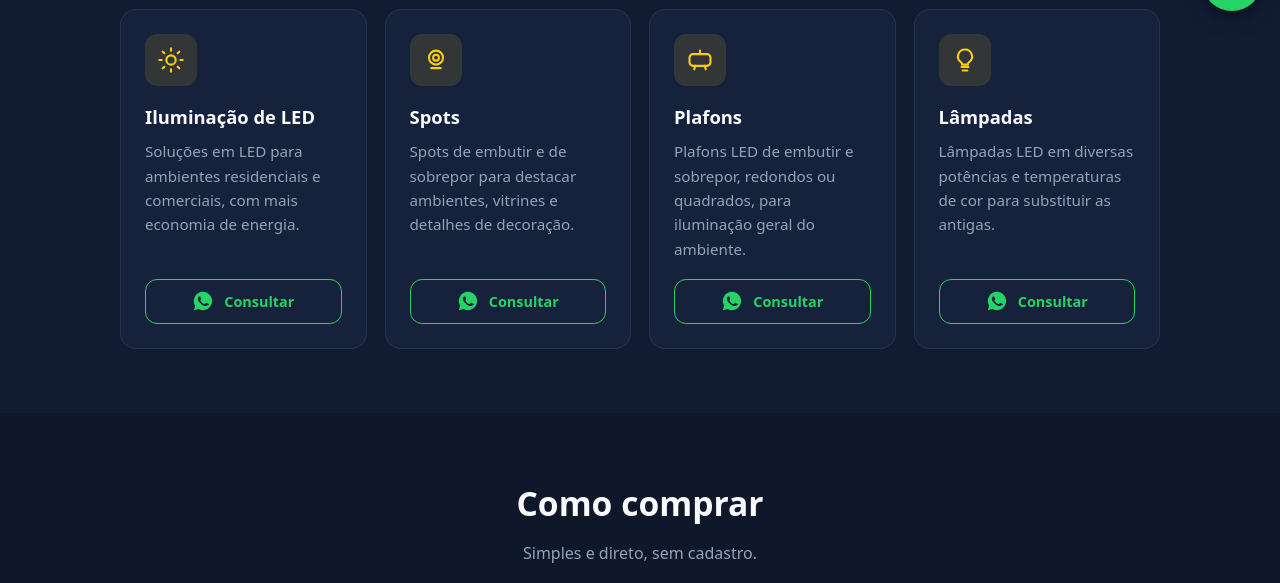
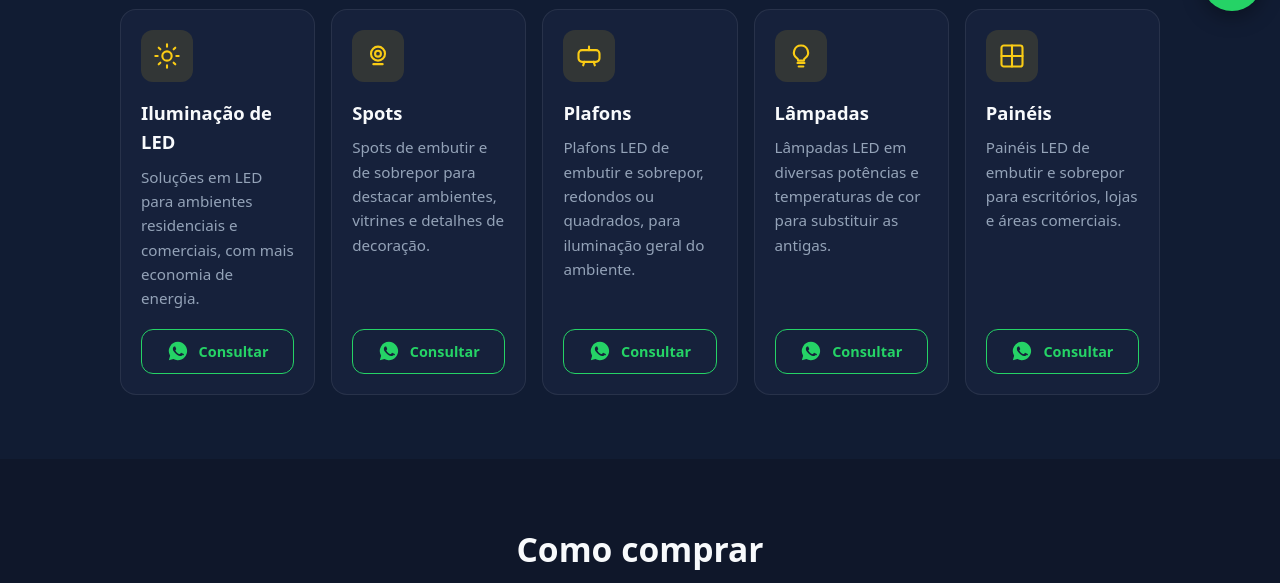
Before and after one commit to rodrigomendes80/afontedoled, a plain HTML site: page index.html in a window 1280 px wide. Shown: the part 771-1354 px from the top of the page. Drawn offline with Linux system fonts and the light colour scheme.

Commit message:
Titulo da pagina por produto (sitelinks), card Paineis, ancoras #como-funciona e #faq
Co-Authored-By: Claude Opus 5.5 <noreply@anthropic.com>
Claude-Session: https://claude.ai/code/session_01JkUMUZGEhK5y1nzNT4CqmD

```diff
--- a/index.html
+++ b/index.html
@@ -80,8 +80,8 @@
     .lead{color:var(--mut);text-align:center;max-width:620px;margin:0 auto 40px}
 
     /* Produtos */
-    .grid{display:grid;grid-template-columns:repeat(4,1fr);gap:18px}
-    .card{background:var(--card);border:1px solid var(--borda);border-radius:var(--raio);padding:24px;display:flex;flex-direction:column}
+    .grid{display:grid;grid-template-columns:repeat(5,1fr);gap:16px}
+    .card{background:var(--card);border:1px solid var(--borda);border-radius:var(--raio);padding:20px;display:flex;flex-direction:column}
     .card .ic{width:52px;height:52px;border-radius:12px;background:rgba(250,204,21,.12);display:flex;align-items:center;justify-content:center;margin-bottom:16px}
     .card .ic svg{width:28px;height:28px;stroke:var(--amarelo);fill:none;stroke-width:1.8;stroke-linecap:round;stroke-linejoin:round}
     .card h3{font-size:1.15rem;margin-bottom:8px}
@@ -172,8 +172,8 @@
       <div class="wrap hero-grid">
         <div>
           <span class="tag">💡 Atendimento em todo o estado de São Paulo</span>
-          <h1>Iluminação <em>LED</em> para sua casa, loja ou empresa</h1>
-          <p>Spots, plafons, lâmpadas e soluções completas em iluminação LED. Fale com a gente pelo WhatsApp e receba um orçamento sob medida para o seu projeto.</p>
+          <h1 id="hero-h1">Iluminação <em>LED</em> para sua casa, loja ou empresa</h1>
+          <p id="hero-p">Spots, plafons, lâmpadas e soluções completas em iluminação LED. Fale com a gente pelo WhatsApp e receba um orçamento sob medida para o seu projeto.</p>
           <div class="hero-ctas">
             <a class="btn wa-cta" href="#" data-cta="hero" data-produto="geral"><svg><use href="#wa"/></svg>Pedir orçamento pelo WhatsApp</a>
             <a class="btn outline" href="#produtos">Ver produtos</a>
@@ -215,12 +215,18 @@
             <p>Lâmpadas LED em diversas potências e temperaturas de cor para substituir as antigas.</p>
             <a class="btn sm outline wa-cta" href="#" data-cta="produto" data-produto="lampadas"><svg><use href="#wa"/></svg>Consultar</a>
           </article>
+          <article class="card">
+            <div class="ic"><svg viewBox="0 0 24 24"><rect x="3" y="3" width="18" height="18" rx="2"/><path d="M3 12h18M12 3v18"/></svg></div>
+            <h3>Painéis</h3>
+            <p>Painéis LED de embutir e sobrepor para escritórios, lojas e áreas comerciais.</p>
+            <a class="btn sm outline wa-cta" href="#" data-cta="produto" data-produto="paineis"><svg><use href="#wa"/></svg>Consultar</a>
+          </article>
         </div>
       </div>
     </section>
 
     <!-- COMO FUNCIONA -->
-    <section>
+    <section id="como-funciona">
       <div class="wrap">
         <h2>Como comprar</h2>
         <p class="lead">Simples e direto, sem cadastro.</p>
@@ -247,7 +253,7 @@
     </section>
 
     <!-- FAQ -->
-    <section>
+    <section id="faq">
       <div class="wrap">
         <h2>Perguntas frequentes</h2>
         <p class="lead">Ficou alguma dúvida? Chame no WhatsApp.</p>
@@ -317,7 +323,22 @@
       var leadId = 'AFL' + Date.now().toString(36).toUpperCase().slice(-5) +
                    Math.random().toString(36).slice(2, 4).toUpperCase();
 
-      var nomes = { 'iluminacao-led':'iluminação de LED', 'spots':'spots', 'plafons':'plafons', 'lampadas':'lâmpadas' };
+      var nomes = { 'iluminacao-led':'iluminação de LED', 'spots':'spots', 'plafons':'plafons', 'lampadas':'lâmpadas',
+                    'paineis':'painéis de LED', 'spots-plafons':'spots e plafons' };
+
+      // Título da página conforme o produto do anúncio/sitelink
+      var heros = {
+        'lampadas': ['Lâmpadas <em>LED</em> com orçamento pelo WhatsApp', 'Lâmpadas LED em diversas potências e temperaturas de cor para substituir as antigas e economizar energia. Diga o modelo ou o ambiente e receba o orçamento.'],
+        'spots': ['Spots <em>LED</em> de embutir e sobrepor', 'Spots para destacar ambientes, vitrines e detalhes de decoração. Ajudamos a escolher modelo, potência e cor da luz. Orçamento pelo WhatsApp.'],
+        'plafons': ['Plafons <em>LED</em> redondos e quadrados', 'Plafons de embutir e sobrepor para iluminação geral de casas, lojas e escritórios. Peça seu orçamento pelo WhatsApp.'],
+        'paineis': ['Painéis <em>LED</em> para comércio e escritório', 'Painéis LED de embutir e sobrepor para escritórios, lojas e obras. Envie a lista ou o projeto e receba o orçamento pelo WhatsApp.'],
+        'spots-plafons': ['Spots e Plafons <em>LED</em> de embutir e sobrepor', 'Spots, plafons e painéis LED para casa, loja e empresa. Ajudamos a escolher o modelo ideal. Orçamento pelo WhatsApp.']
+      };
+      if (heros[produtoUrl]) {
+        document.getElementById('hero-h1').innerHTML = heros[produtoUrl][0];
+        document.getElementById('hero-p').textContent = heros[produtoUrl][1];
+        document.title = heros[produtoUrl][0].replace(/<[^>]+>/g, '') + ' | A Fonte do Led';
+      }
 
       function montarLink(produto) {
         var msg = nomes[produto]
```
